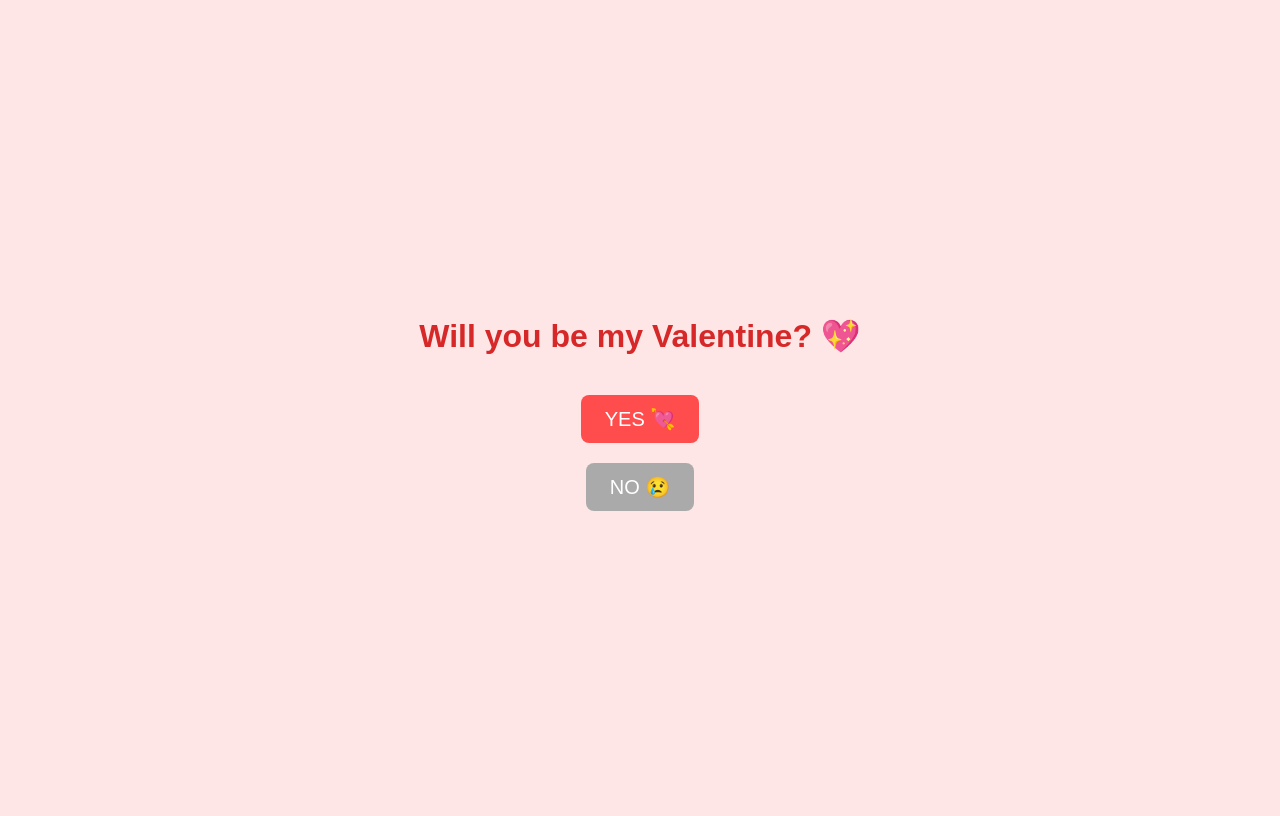
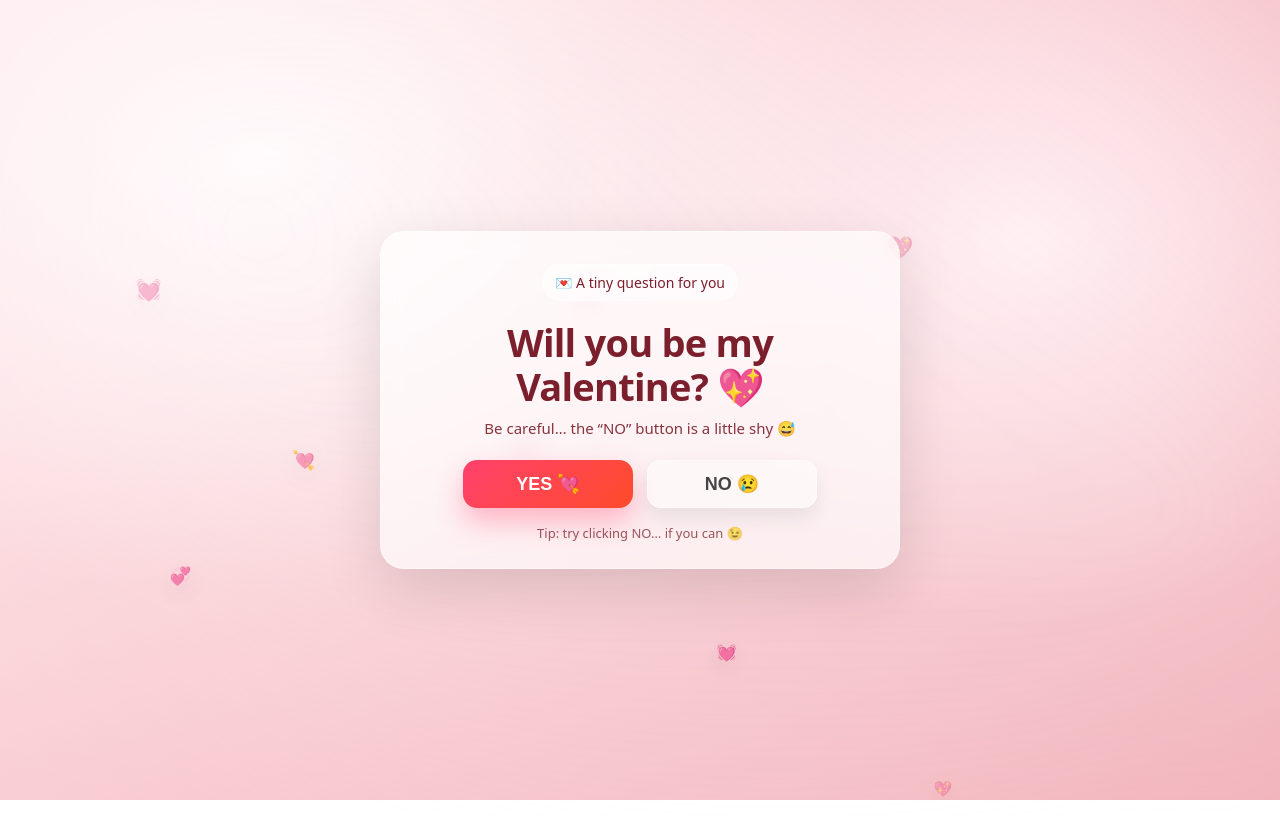
Before and after one commit to Batbaatar08/zayaa, a plain HTML site: page index.html in a window 1280 px wide. Drawn offline with Linux system fonts and the light colour scheme.

Commit message:
Update index.html

```diff
--- a/index.html
+++ b/index.html
@@ -1,74 +1,280 @@
 <!DOCTYPE html>
 <html lang="en">
 <head>
-  <meta charset="UTF-8">
-  <meta name="viewport" content="width=device-width, initial-scale=1.0">
-  <title>Valentine</title>
+  <meta charset="UTF-8" />
+  <meta name="viewport" content="width=device-width, initial-scale=1.0" />
+  <title>Valentine 💖</title>
+
   <style>
-    body {
-      display: flex;
-      justify-content: center;
-      align-items: center;
-      flex-direction: column;
-      height: 100vh;
-      font-family: Arial, sans-serif;
-      background: #ffe6e6;
-      text-align: center;
+    :root{
+      --bg1:#ffdde1;
+      --bg2:#ee9ca7;
+      --card: rgba(255,255,255,.65);
+      --stroke: rgba(255,255,255,.35);
+      --text:#7a1f2b;
+      --yes1:#ff416c;
+      --yes2:#ff4b2b;
+      --no:#9aa0a6;
+      --shadow: 0 20px 60px rgba(0,0,0,.12);
     }
-    h1 {
-      color: #d62828;
-      margin-bottom: 30px;
-      font-size: 32px;
+
+    *{box-sizing:border-box}
+    body{
+      margin:0;
+      min-height:100vh;
+      display:flex;
+      align-items:center;
+      justify-content:center;
+      font-family: ui-sans-serif, system-ui, -apple-system, Segoe UI, Roboto, Arial, sans-serif;
+      color:var(--text);
+      overflow:hidden;
+      background: radial-gradient(1200px 800px at 20% 20%, #fff7f9 0%, transparent 55%),
+                  radial-gradient(900px 700px at 80% 30%, #ffe8ee 0%, transparent 55%),
+                  linear-gradient(135deg, var(--bg1), var(--bg2));
     }
-    button {
-      padding: 12px 24px;
-      font-size: 20px;
-      margin: 10px;
-      border-radius: 8px;
-      border: none;
-      cursor: pointer;
-      transition: all 0.2s ease;
+
+    /* Soft animated glow */
+    body::before{
+      content:"";
+      position:fixed;
+      inset:-40%;
+      background: radial-gradient(circle at 30% 40%, rgba(255,255,255,.45), transparent 55%),
+                  radial-gradient(circle at 70% 60%, rgba(255,255,255,.35), transparent 55%);
+      filter: blur(40px);
+      animation: floatGlow 10s ease-in-out infinite;
+      z-index:0;
     }
-    #yesBtn {
-      background: #ff4d4d;
-      color: white;
+    @keyframes floatGlow{
+      0%,100%{transform: translate(0,0) scale(1)}
+      50%{transform: translate(3%, -2%) scale(1.05)}
     }
-    #noBtn {
-      background: #aaa;
-      color: white;
-      position: relative;
+
+    .card{
+      position:relative;
+      z-index:2;
+      width:min(520px, 92vw);
+      padding:32px 26px 26px;
+      border-radius:24px;
+      background: var(--card);
+      border: 1px solid var(--stroke);
+      box-shadow: var(--shadow);
+      backdrop-filter: blur(12px);
+      text-align:center;
+      transform: translateY(0);
+      animation: popIn .7s cubic-bezier(.2,.9,.2,1) both;
+    }
+    @keyframes popIn{
+      from{opacity:0; transform: translateY(18px) scale(.98)}
+      to{opacity:1; transform: translateY(0) scale(1)}
+    }
+
+    .badge{
+      display:inline-flex;
+      align-items:center;
+      gap:8px;
+      padding:8px 12px;
+      border-radius:999px;
+      background: rgba(255,255,255,.55);
+      border:1px solid rgba(255,255,255,.5);
+      font-size:14px;
+      margin-bottom:14px;
+    }
+
+    h1{
+      margin: 6px 0 10px;
+      font-size: clamp(26px, 4vw, 38px);
+      letter-spacing: -0.02em;
+      line-height:1.15;
+    }
+    p{
+      margin: 0 0 22px;
+      opacity:.9;
+      font-size: 15px;
+    }
+
+    .btnRow{
+      display:flex;
+      justify-content:center;
+      gap:14px;
+      flex-wrap:wrap;
+      margin-top: 8px;
+    }
+
+    button{
+      border:0;
+      cursor:pointer;
+      padding: 12px 20px;
+      border-radius: 14px;
+      font-size: 18px;
+      font-weight: 700;
+      transition: transform .15s ease, box-shadow .15s ease, filter .15s ease;
+      user-select:none;
+      -webkit-tap-highlight-color: transparent;
+    }
+
+    #yesBtn{
+      background: linear-gradient(135deg, var(--yes1), var(--yes2));
+      color:#fff;
+      box-shadow: 0 14px 28px rgba(255,65,108,.35);
+      min-width: 170px;
+    }
+    #yesBtn:hover{ transform: translateY(-2px); filter: brightness(1.03); }
+    #yesBtn:active{ transform: translateY(0px) scale(.98); }
+
+    #noBtn{
+      background: rgba(255,255,255,.45);
+      border: 1px solid rgba(255,255,255,.55);
+      color: #444;
+      box-shadow: 0 10px 20px rgba(0,0,0,.08);
+      min-width: 170px;
+      position: relative; /* for translate */
+    }
+    #noBtn:hover{ transform: translateY(-2px); }
+    #noBtn:active{ transform: translateY(0px) scale(.98); }
+
+    .hint{
+      margin-top:16px;
+      font-size: 13px;
+      opacity: .75;
+    }
+
+    /* Floating hearts layer */
+    .hearts{
+      position:fixed;
+      inset:0;
+      overflow:hidden;
+      z-index:1;
+      pointer-events:none;
+    }
+    .heart{
+      position:absolute;
+      bottom:-40px;
+      font-size: 18px;
+      opacity:.0;
+      animation: rise linear forwards;
+      filter: drop-shadow(0 8px 12px rgba(0,0,0,.12));
+    }
+    @keyframes rise{
+      0%{ transform: translateY(0) translateX(0) scale(.8); opacity:0; }
+      10%{ opacity:.85; }
+      100%{ transform: translateY(-110vh) translateX(var(--drift)) scale(1.4); opacity:0; }
+    }
+
+    /* Success screen */
+    .success{
+      display:flex;
+      flex-direction:column;
+      align-items:center;
+      gap:12px;
+      padding: 10px 0 0;
+      animation: popIn .6s cubic-bezier(.2,.9,.2,1) both;
+    }
+    .bigHeart{
+      font-size: 64px;
+      animation: beat .9s ease-in-out infinite;
+    }
+    @keyframes beat{
+      0%,100%{ transform: scale(1); }
+      50%{ transform: scale(1.15); }
+    }
+
+    .sub{
+      font-size: 16px;
+      opacity:.9;
+      margin: 0;
+    }
+
+    .tiny{
+      font-size: 12px;
+      opacity: .7;
+      margin-top: 6px;
     }
   </style>
 </head>
+
 <body>
+  <div class="hearts" id="hearts"></div>
 
-  <h1>Will you be my Valentine? 💖</h1>
+  <div class="card" id="card">
+    <div class="badge">💌 A tiny question for you</div>
+    <h1>Will you be my Valentine? 💖</h1>
+    <p>Be careful… the “NO” button is a little shy 😅</p>
 
-  <button id="yesBtn">YES 💘</button>
-  <button id="noBtn">NO 😢</button>
+    <div class="btnRow">
+      <button id="yesBtn">YES 💘</button>
+      <button id="noBtn">NO 😢</button>
+    </div>
+
+    <div class="hint">Tip: try clicking NO… if you can 😉</div>
+  </div>
 
   <script>
     const yesBtn = document.getElementById("yesBtn");
-    const noBtn = document.getElementById("noBtn");
+    const noBtn  = document.getElementById("noBtn");
+    const card   = document.getElementById("card");
+    const heartsLayer = document.getElementById("hearts");
 
     let scale = 1;
 
-    noBtn.addEventListener("touchstart", moveNo);
+    // Floating hearts generator
+    const heartEmojis = ["💖","💘","💗","💞","💓","💕","💝"];
+    function spawnHeart() {
+      const h = document.createElement("div");
+      h.className = "heart";
+      h.textContent = heartEmojis[Math.floor(Math.random() * heartEmojis.length)];
+
+      const left = Math.random() * 100; // vw
+      const duration = 4 + Math.random() * 4; // seconds
+      const drift = (Math.random() * 120 - 60) + "px"; // left/right drift
+
+      h.style.left = left + "vw";
+      h.style.animationDuration = duration + "s";
+      h.style.setProperty("--drift", drift);
+      h.style.opacity = "0.0";
+
+      heartsLayer.appendChild(h);
+      // remove after animation
+      setTimeout(() => h.remove(), duration * 1000 + 200);
+    }
+
+    // spawn hearts slowly by default
+    const heartInterval = setInterval(spawnHeart, 600);
+
+    // Move NO button (desktop + mobile)
     noBtn.addEventListener("mouseover", moveNo);
+    noBtn.addEventListener("touchstart", (e) => { e.preventDefault(); moveNo(); }, { passive: false });
 
     function moveNo() {
-      scale += 0.2;
-      yesBtn.style.transform = scale(${scale});
+      // Make YES bigger each time
+      scale += 0.15;
+      yesBtn.style.transform = `scale(${scale})`;
 
-      const x = Math.random() * 200 - 100;
-      const y = Math.random() * 200 - 100;
-      noBtn.style.transform = translate(${x}px, ${y}px);
+      // Keep NO within card bounds-ish
+      const rangeX = 220;
+      const rangeY = 160;
+      const x = Math.random() * rangeX - rangeX / 2;
+      const y = Math.random() * rangeY - rangeY / 2;
+
+      noBtn.style.transform = `translate(${x}px, ${y}px)`;
     }
 
     yesBtn.addEventListener("click", () => {
-      document.body.innerHTML = "<h1>YAYYY 💖 See you on Valentine’s Day 😘</h1>";
+      clearInterval(heartInterval);
+
+      // Burst hearts
+      for(let i=0;i<30;i++){
+        setTimeout(spawnHeart, i * 40);
+      }
+
+      card.innerHTML = `
+        <div class="success">
+          <div class="bigHeart">💖</div>
+          <h1>YAYYY! 💘</h1>
+          <p class="sub">You just made my day 😘</p>
+          <p class="tiny">See you on Valentine’s Day 🌹</p>
+        </div>
+      `;
     });
   </script>
-
 </body>
 </html>
```
